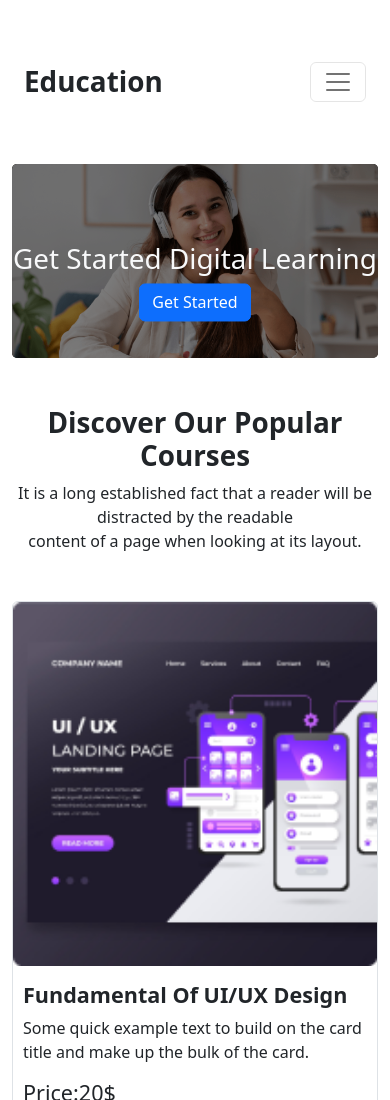
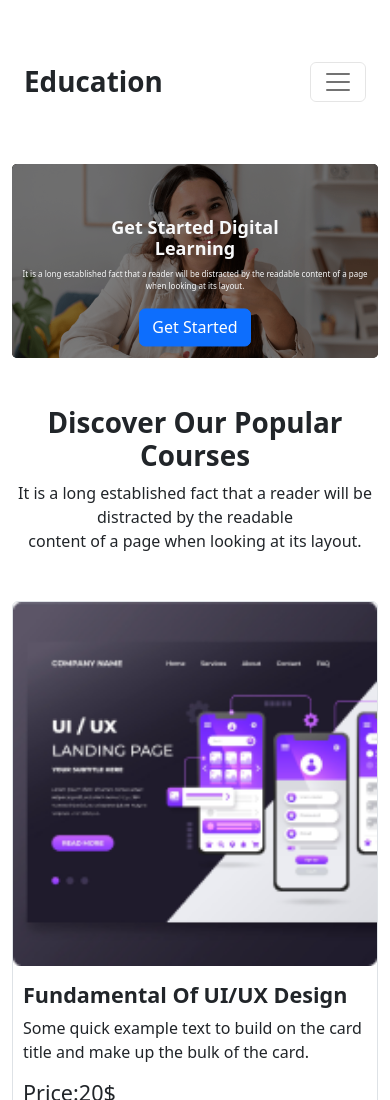
Before and after one commit to sajib63/assaignment-3, a plain HTML site: page index.html in a window 390 px wide. Shown: the top 1100 px of the page. Drawn offline with nearby package versions, Linux system fonts and the light colour scheme.

Commit message:
responsive

```diff
--- a/index.html
+++ b/index.html
@@ -64,8 +64,8 @@
               <div class="carousel-item active" data-bs-interval="10000">
                 <img src="images/cover/cover-1.png" class="d-block w-100 images" alt="...">
                 <div class="carousel-caption position-absolute start-50 top-50 translate-middle w-100">
-                  <h1 class="text-light ">Get Started Digital Learning</h1>
-                  <p class="d-none d-md-block text-light">It is a long established fact that a reader will be distracted by the readable   content of a page when looking at its layout.</p>
+                  <h1 class="text-light ">Get Started Digital <br> Learning</h1>
+                  <p class=" text-light">It is a long established fact that a reader will be distracted by the readable   content of a page when looking at its layout.</p>
                   <button class="btn btn-primary  w-40 fw-normal">Get Started</button>
 
 
@@ -74,8 +74,8 @@
               <div class="carousel-item active" data-bs-interval="10000">
                 <img src="images/cover/cover-3.jpg" class="d-block w-100 images" alt="...">
                 <div class="carousel-caption position-absolute start-50 top-50 translate-middle w-100">
-                  <h1 class="text-light ">Get Started Digital Learning</h1>
-                  <p class="d-none d-md-block text-light">It is a long established fact that a reader will be distracted by the readable   content of a page when looking at its layout.</p>
+                  <h1 class="text-light ">Get Started Digital <br> Learning</h1>
+                  <p class=" text-light">It is a long established fact that a reader will be distracted by the readable   content of a page when looking at its layout.</p>
                   <button class="btn btn-primary  w-40 fw-normal">Get Started</button>
 
 
@@ -84,8 +84,8 @@
               <div class="carousel-item active" data-bs-interval="10000">
                 <img src="images/cover/cover-1.png" class="d-block w-100 images" alt="...">
                 <div class="carousel-caption position-absolute start-50 top-50 translate-middle w-100">
-                  <h1 class="text-light ">Get Started Digital Learning</h1>
-                  <p class="d-none d-md-block text-light">It is a long established fact that a reader will be distracted by the readable   content of a page when looking at its layout.</p>
+                  <h1 class="text-light ">Get Started Digital <br> Learning</h1>
+                  <p class=" text-light">It is a long established fact that a reader will be distracted by the readable   content of a page when looking at its layout.</p>
                   <button class="btn btn-primary  w-40 fw-normal">Get Started</button>
 
 
--- a/style.css
+++ b/style.css
@@ -3,3 +3,46 @@
     border-radius: 5px;
 
 }
+.carousel-caption h1{
+    font-size: 70px;
+    font-weight: 700;
+}
+@media only screen and (max-width: 300px) {
+    .carousel-caption{
+        margin-bottom: -115px;
+
+    }
+    .carousel-caption h1{
+        font-size: 16px;
+        font-weight: 700;
+    }
+    .carousel-caption p{
+        font-size: 8px;
+    }
+
+}
+
+@media only screen and (min-width: 301px) and (max-width: 688px) {
+    .carousel-caption{
+        margin-bottom: -50px;
+
+    }
+    .carousel-caption h1{
+        font-size: 18px;
+        font-weight: 700;
+    }
+    .carousel-caption p{
+        font-size: 8px;
+    }
+
+}
+@media only screen and (min-width: 689px) and (max-width: 992px) {
+
+      .carousel-caption h1{
+        font-size: 40px;
+        font-weight: 700;
+    }
+    .carousel-caption p{
+        font-size: 12px;
+    }
+}
```
Also changed, not shown: images/cover/1.jpg (added).
